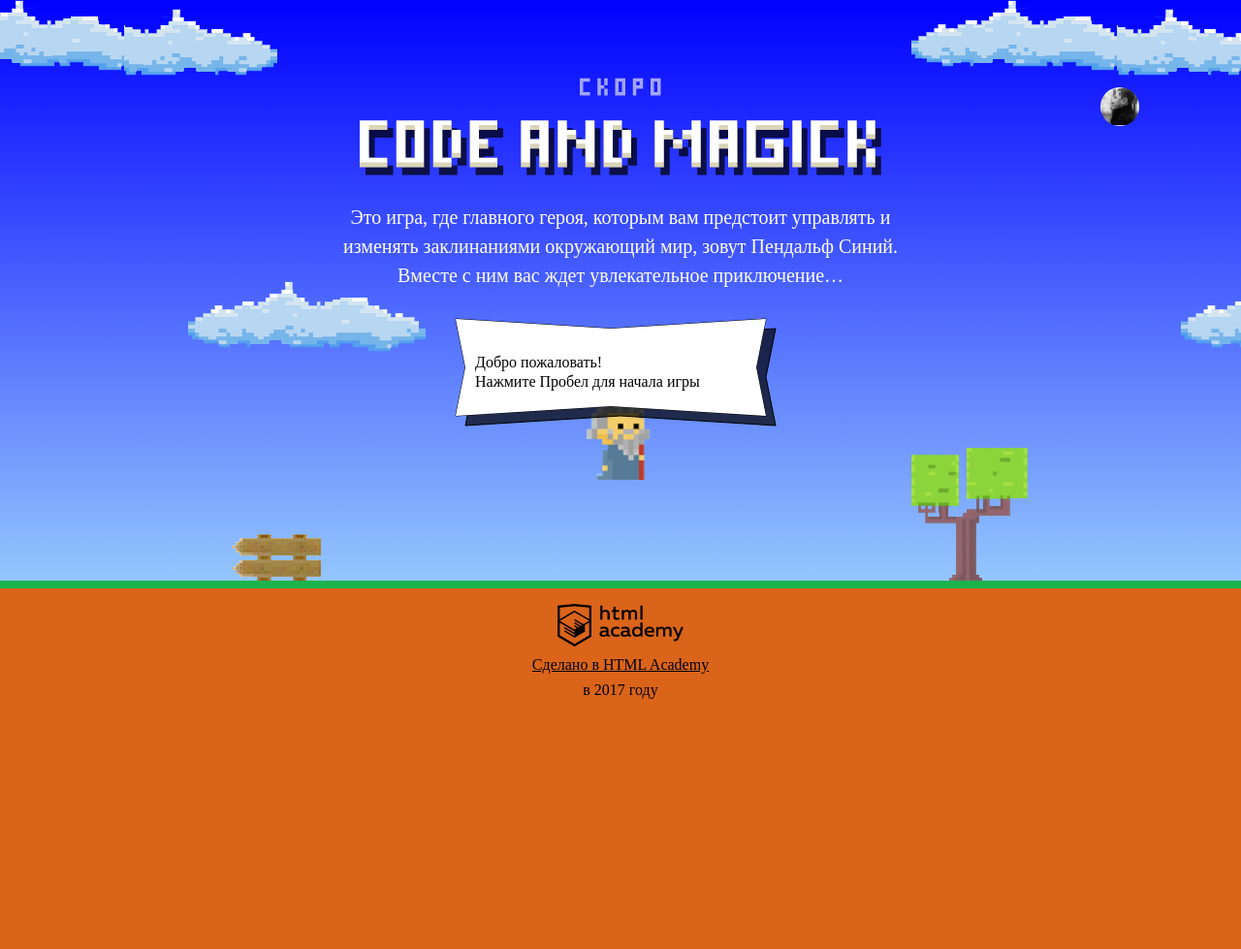
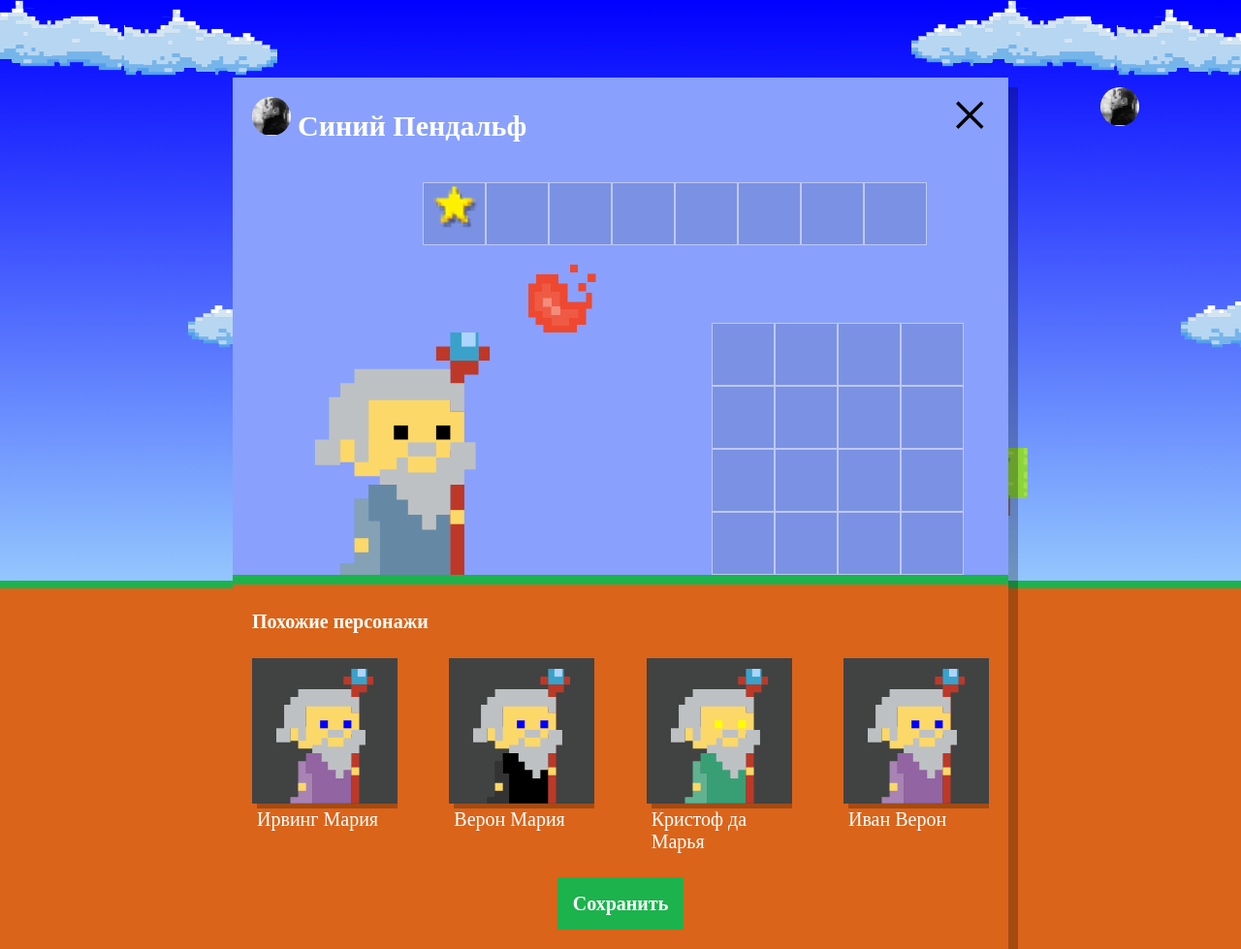
Before and after one commit to UnaHermosa/477857-code-and-magick-20, a website: page index.html in a window 1280 px wide. Shown: the whole page at 97% size. Before the commit the page ends 800 px from the top, so only its background shows below. Drawn offline with Linux system fonts and the light colour scheme; a web font is replaced by a local one.

Commit message:
Добавляет случайно сгенерированных персонажей

```diff
--- a/index.html
+++ b/index.html
@@ -199,6 +199,7 @@
   }
 </script>
 <script src="js/stat.js"></script>
+<script src="js/setup.js"></script>
 <script src="js/game.js"></script>
 
 </body>
--- /dev/null
+++ b/js/setup.js
@@ -0,0 +1,58 @@
+'use strict';
+
+var WIZARD_NAMES = ['Иван', 'Хуан Себастьян', 'Мария', 'Кристоф', 'Виктор', 'Юлия', 'Люпита', 'Вашингтон'];
+var WIZARD_SURNAMES = ['да Марья', 'Верон', 'Мирабелла', 'Вальц', 'Онопко', 'Топольницкая', 'Нионго', 'Ирвинг'];
+var COAT_COLOR = ['rgb(101, 137, 164)', 'rgb(241, 43, 107)', 'rgb(146, 100, 161)', 'rgb(56, 159, 117)', 'rgb(215, 210, 55)', 'rgb(0, 0, 0)'];
+var EYES_COLOR = ['black', 'red', 'blue', 'yellow', 'green'];
+var OBJECT_AMOUNT = 4;
+var similarWizardList = document.querySelector('.setup-similar-list');
+var similarWizardTemplate = document.querySelector('#similar-wizard-template').content.querySelector('.setup-similar-item');
+var fragment = document.createDocumentFragment();
+
+document.querySelector('.setup').classList.remove('hidden');
+
+var getRandomElement = function (arr) {
+  var randomElement = Math.floor(Math.random() * arr.length);
+  return arr[randomElement];
+};
+
+var getRandomLocation = function (firstParam, secondParam) {
+  var firstItem = getRandomElement(firstParam);
+  var secondItem = getRandomElement(secondParam);
+  var newName = Math.round(Math.random());
+  return newName ? firstItem + ' ' + secondItem : secondItem + ' ' + firstItem;
+};
+
+var createWizard = function (names, surenames, coats, eyes) {
+  var wizard = {};
+  wizard.name = getRandomLocation(names, surenames);
+  wizard.coatColor = getRandomElement(coats);
+  wizard.eyesColor = getRandomElement(eyes);
+  return wizard;
+};
+
+var getWizards = function (quantity, names, surenames, coats, eyes) {
+  var wizards = [];
+  for (var i = 0; i < quantity; i++) {
+    wizards.push(createWizard(names, surenames, coats, eyes));
+  }
+  return wizards;
+};
+
+var renderWizard = function (wizard) {
+  var wizardElement = similarWizardTemplate.cloneNode(true);
+  wizardElement.querySelector('.setup-similar-label').textContent = wizard.name;
+  wizardElement.querySelector('.wizard-coat').style.fill = wizard.coatColor;
+  wizardElement.querySelector('.wizard-eyes').style.fill = wizard.eyesColor;
+  return wizardElement;
+};
+
+var renderWizards = function (quantity, names, surenames, coats, eyes) {
+  for (var i = 0; i < quantity; i++) {
+    fragment.appendChild(renderWizard(getWizards(quantity, names, surenames, coats, eyes)[i]));
+    similarWizardList.appendChild(fragment);
+  }
+};
+
+renderWizards(OBJECT_AMOUNT, WIZARD_NAMES, WIZARD_SURNAMES, COAT_COLOR, EYES_COLOR);
+document.querySelector('.setup-similar').classList.remove('hidden');
```
